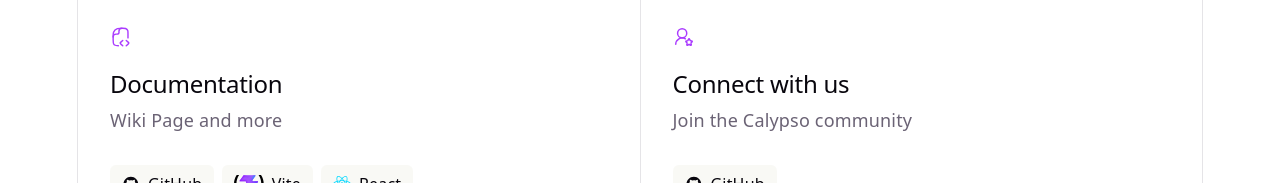
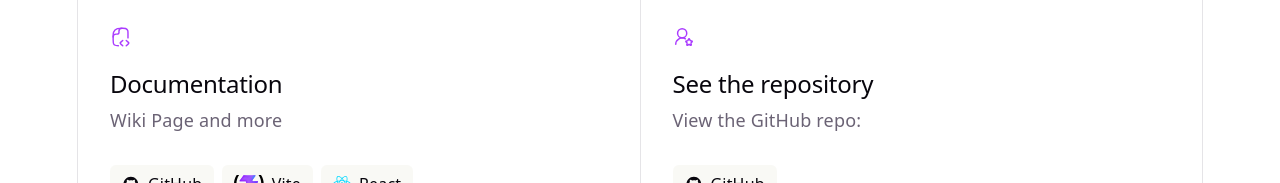
Before and after one commit to ejaq-777/Calypso, a React (Vite) app: page / in a window 1280 px wide. Shown: the part 547-730 px from the top of the page. Built offline with nearby package versions, Linux system fonts and the light colour scheme.

Commit message:
More wording tweaks

```diff
--- a/src/App.tsx
+++ b/src/App.tsx
@@ -74,8 +74,8 @@ function App({ setCurrentView }: { setCurrentView: (view: string) => void }) {
           <svg className="icon" role="presentation" aria-hidden="true">
             <use href="/icons.svg#social-icon"></use>
           </svg>
-          <h2>Connect with us</h2>
-          <p>Join the Calypso community</p>
+          <h2>See the repository</h2>
+          <p>View the GitHub repo:</p>
           <ul>
             <li>
               <a href="https://github.com/ejaq-777/Calypso" target="_blank">
```
